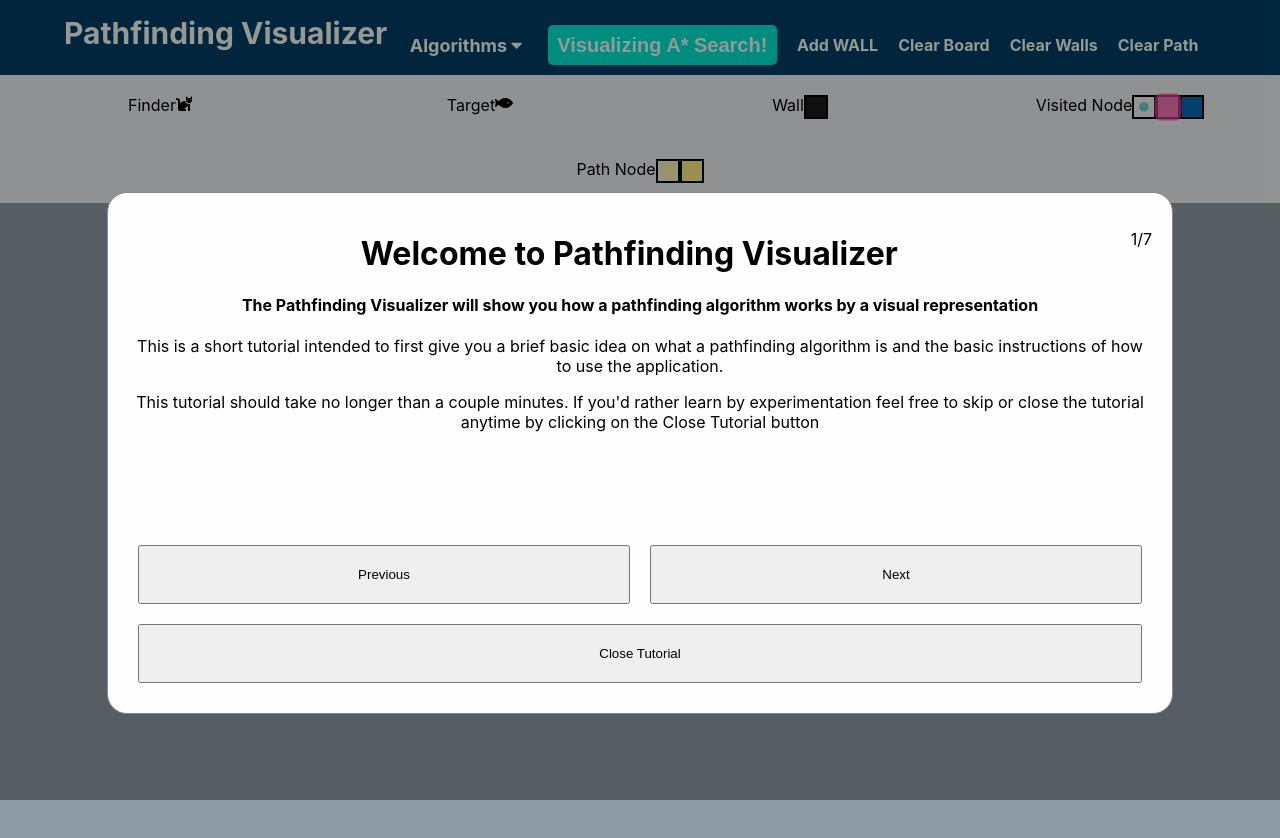
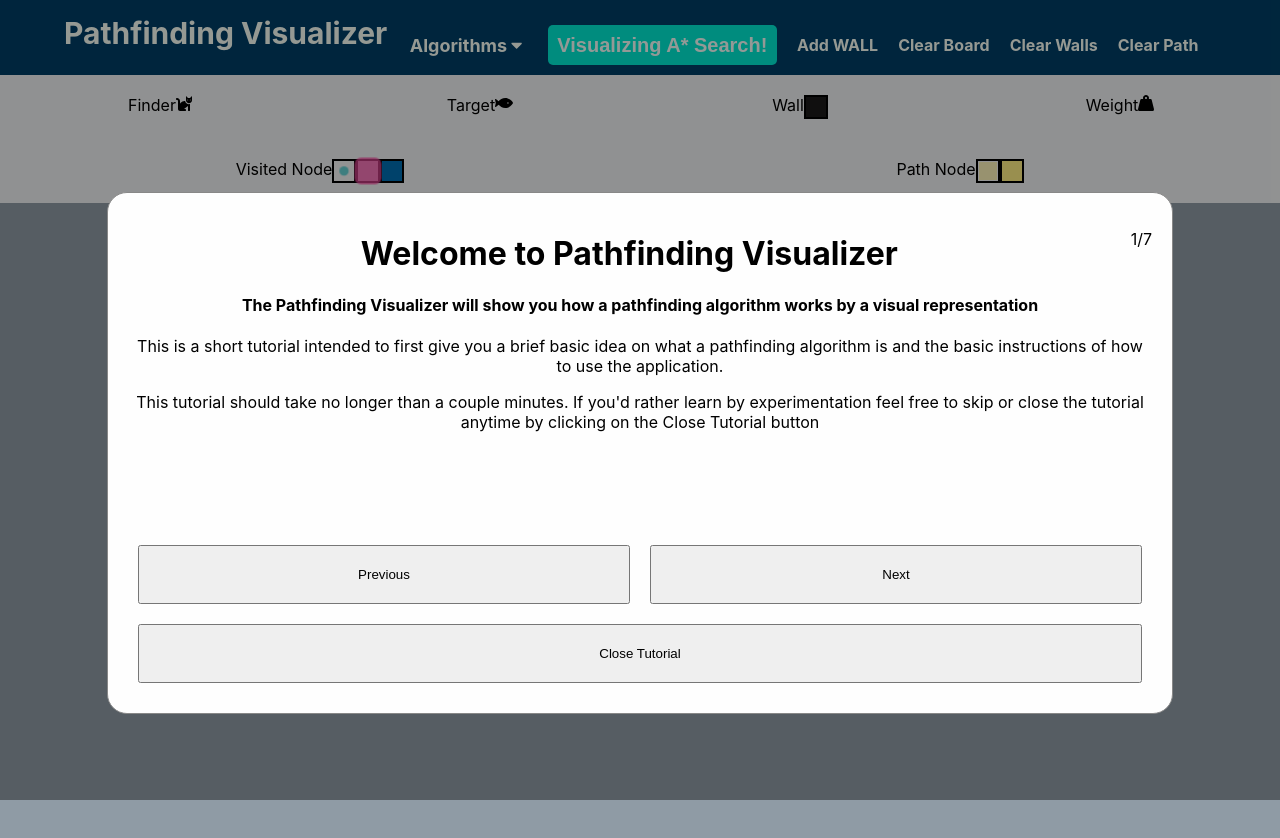
Before and after one commit to nkBrew/pathfinding-visualizer, a React (Create React App) app: page / in a window 1280 px wide. Shown: the top 838 px of the page. Built offline with nearby package versions, Linux system fonts and the light colour scheme.

Commit message:
Cleaned up some warnings

```diff
--- a/src/Legend/Legend.tsx
+++ b/src/Legend/Legend.tsx
@@ -1,4 +1,4 @@
-import { faCat, faFish } from '@fortawesome/free-solid-svg-icons';
+import { faCat, faFish, faWeightHanging } from '@fortawesome/free-solid-svg-icons';
 import { FontAwesomeIcon } from '@fortawesome/react-fontawesome';
 import React from 'react';
 import './Legend.scss';
@@ -29,7 +29,13 @@ const Legend = (): JSX.Element => {
         </li>
         <li>
           <div>
-            <div>Visited Node</div>
+            <div>Weight</div>
+            <FontAwesomeIcon icon={faWeightHanging} />
+          </div>
+        </li>
+        <li>
+          <div>
+            <div>Visited Node </div>
             <div className="legend-node">
               <div className="legend-node-visited-0" />
             </div>
--- a/src/Modal/ModalButton/ModalButton.tsx
+++ b/src/Modal/ModalButton/ModalButton.tsx
@@ -5,7 +5,7 @@ type ModalButtonProps = {
   onClickHandler: () => void;
 };
 
-const ModalButton = ({ label, onClickHandler }: ModalButtonProps) => {
+const ModalButton = ({ label, onClickHandler }: ModalButtonProps): JSX.Element => {
   return <button onClick={onClickHandler}>{label}</button>;
 };
 
--- a/src/PathfindingVisualizer/Grid/Grid.tsx
+++ b/src/PathfindingVisualizer/Grid/Grid.tsx
@@ -1,5 +1,4 @@
 import React from 'react';
-import Node, { NodeType } from './Node/Node';
 import './Grid.scss';
 
 export type GridProps = {
--- a/src/PathfindingVisualizer/Grid/Node/Node.tsx
+++ b/src/PathfindingVisualizer/Grid/Node/Node.tsx
@@ -2,7 +2,7 @@ import React from 'react';
 import './Node.scss';
 import classNames from 'classnames';
 import { FontAwesomeIcon } from '@fortawesome/react-fontawesome';
-import { faBone, faCat, faDog, faFish, faWeight, faWeightHanging } from '@fortawesome/free-solid-svg-icons';
+import { faCat, faFish, faWeightHanging } from '@fortawesome/free-solid-svg-icons';
 
 export enum NODECLASS {
   WALL = 'WALL',
--- a/src/PathfindingVisualizer/PathfindingVisualizer.tsx
+++ b/src/PathfindingVisualizer/PathfindingVisualizer.tsx
@@ -23,14 +23,10 @@ const PathfindingVisualizer = (): JSX.Element => {
   const [pathOnScreen, setPathOnScreen] = useState(false);
   const [algorithm, setAlgorithm] = useState(ALGORITHM.ASTAR);
   const [weightWallToggle, setWeightWallToggle] = useState<NODECLASS.WALL | NODECLASS.WEIGHT>(NODECLASS.WALL);
-  const [gridSize, setGridSize] = useState({ width: 0, height: 0 });
   const gridRef = useRef(null);
 
   useEffect(() => {
     const nodeRows = [];
-
-    const w = window.innerWidth;
-
     const finderStartCol = (numCol / 3) >> 0;
     const finderStartRow = (numRow / 2) >> 0;
 
@@ -116,7 +112,7 @@ const PathfindingVisualizer = (): JSX.Element => {
     }
   };
 
-  const mouseUpHandler = (col: number, row: number) => {
+  const mouseUpHandler = () => {
     setMouseDown(false);
     if (moving) setMoving('');
   };
--- a/src/reportWebVitals.ts
+++ b/src/reportWebVitals.ts
@@ -1,6 +1,6 @@
 import { ReportHandler } from 'web-vitals';
 
-const reportWebVitals = (onPerfEntry?: ReportHandler) => {
+const reportWebVitals = (onPerfEntry?: ReportHandler): void => {
   if (onPerfEntry && onPerfEntry instanceof Function) {
     import('web-vitals').then(({ getCLS, getFID, getFCP, getLCP, getTTFB }) => {
       getCLS(onPerfEntry);
```
